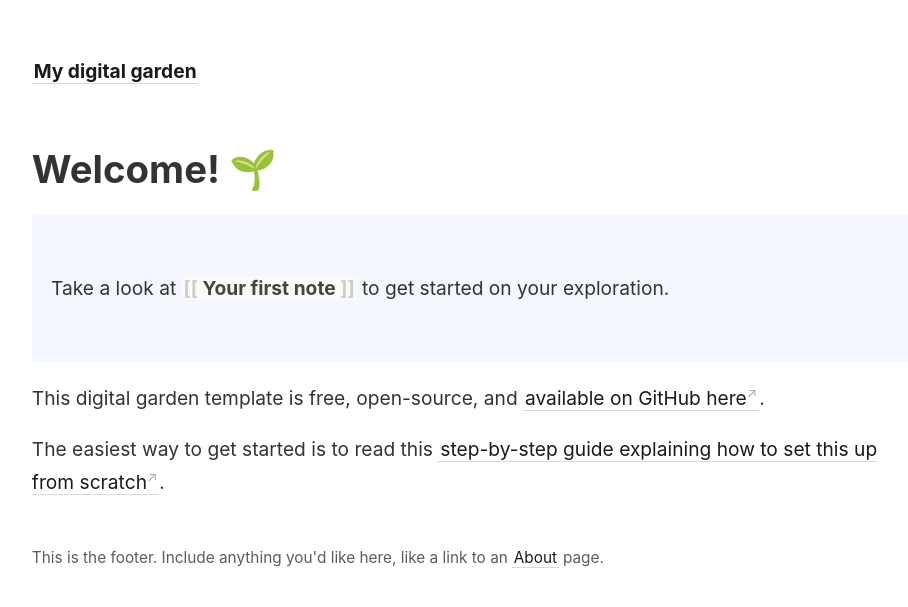
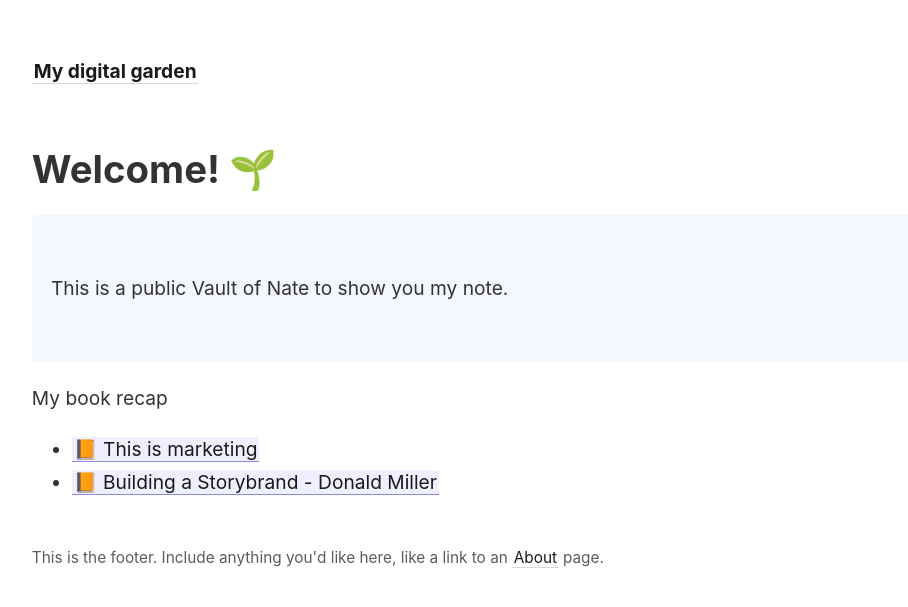
Before and after one commit to nateQQ/digital_garden, a Jekyll site: the page built from _pages/index.md, in a window 1280 px wide. Shown: the top 607 px of the page, without its empty margins (45-953 px from the left). Built offline with Jekyll 4.4.1, drawn with Linux system fonts in a browser that asks for light colours.

Commit message:
240323 update commit

```diff
--- a/_pages/index.md
+++ b/_pages/index.md
@@ -8,12 +8,12 @@ permalink: /
 # Welcome! 🌱
 
 <p style="padding: 3em 1em; background: #f5f7ff; border-radius: 4px;">
-  Take a look at <span style="font-weight: bold">[[Your first note]]</span> to get started on your exploration.
+  This is a public Vault of Nate to show you my note.
 </p>
 
-This digital garden template is free, open-source, and [available on GitHub here](https://github.com/maximevaillancourt/digital-garden-jekyll-template).
-
-The easiest way to get started is to read this [step-by-step guide explaining how to set this up from scratch](https://maximevaillancourt.com/blog/setting-up-your-own-digital-garden-with-jekyll).
+My book recap
+- [[📙 This is marketing]]
+- [[📙 Building a Storybrand - Donald Miller]]
 
 <style>
   .wrapper {
```
Also changed, not shown: 1 other file.
